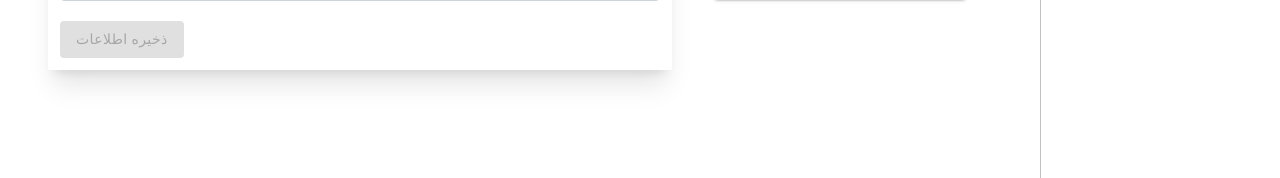
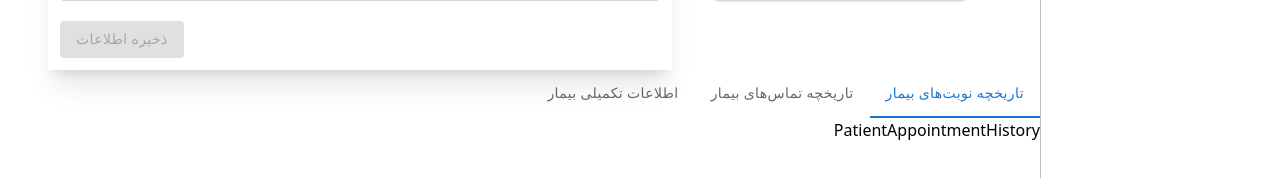
Before and after one commit to imangame2125/bioarc, a React (Vite) app: page /dashboard in a window 1280 px wide. Shown: the part 656-834 px from the top of the page. Built offline with nearby package versions, Linux system fonts and the light colour scheme.

Commit message:
init basic logic tabs rendering components section patient histories

```diff
--- a/src/pages/dashboard/index.tsx
+++ b/src/pages/dashboard/index.tsx
@@ -8,6 +8,7 @@ import OtherPersonAppointmentForm from "./components/otherPersonAppointmentForm"
 import PatientBasicInfo from "./components/PatientBasicInfo";
 import PatientInsuranceInfo from "./components/PatientInsuranceInfo";
 import PatientCallCard from "./components/profileCard";
+import PatientHistory from "./patientHistory";
 import type {
   BasicInformation,
   InsuranceInfo,
@@ -76,7 +77,6 @@ const Dashboard = () => {
         appointmentDate={dashboardHeaderItems.appointmentDate}
         doctorName={dashboardHeaderItems.doctorName}
       />
-
       <Grid className="px-12" container spacing={2}>
         <Grid size={4}>
           <PatientCallCard
@@ -103,6 +103,7 @@ const Dashboard = () => {
           />
         </Grid>
       </Grid>
+      <PatientHistory />
     </Box>
   );
 };
--- /dev/null
+++ b/src/pages/dashboard/patientHistory/components/additionalPatientInformation/index.tsx
@@ -0,0 +1,5 @@
+const AdditionalPatientInformation = () => {
+  return <div>AdditionalPatientInformation</div>;
+};
+
+export default AdditionalPatientInformation;
--- /dev/null
+++ b/src/pages/dashboard/patientHistory/components/patientAppointmentHistory/index.tsx
@@ -0,0 +1,5 @@
+const PatientAppointmentHistory = () => {
+  return <div>PatientAppointmentHistory</div>;
+};
+
+export default PatientAppointmentHistory;
--- /dev/null
+++ b/src/pages/dashboard/patientHistory/components/patientContactHistory/index.tsx
@@ -0,0 +1,5 @@
+const PatientContactHistory = () => {
+  return <div>PatientContactHistory</div>;
+};
+
+export default PatientContactHistory;
--- /dev/null
+++ b/src/pages/dashboard/patientHistory/index.tsx
@@ -0,0 +1,53 @@
+import { Box, Tab, Tabs } from "@mui/material";
+import { useState, type SyntheticEvent } from "react";
+import AdditionalPatientInformation from "./components/additionalPatientInformation";
+import PatientAppointmentHistory from "./components/patientAppointmentHistory";
+import PatientContactHistory from "./components/patientContactHistory";
+
+type RenderComponents =
+  | "patientAppointmentHistory"
+  | "additionalPatientInformation"
+  | "patientContactHistory";
+const PatientHistory = () => {
+  const [renderComponent, setRenderComponent] = useState<RenderComponents>(
+    "patientAppointmentHistory",
+  );
+
+  const handleChange = (event: SyntheticEvent, newValue: RenderComponents) => {
+    setRenderComponent(newValue);
+  };
+
+  const renderComponents = () => {
+    switch (renderComponent) {
+      case "patientAppointmentHistory":
+        return <PatientAppointmentHistory />;
+
+      case "additionalPatientInformation":
+        return <AdditionalPatientInformation />;
+
+      case "patientContactHistory":
+        return <PatientContactHistory />;
+      default:
+        return null;
+    }
+  };
+  return (
+    <Box sx={{ width: "100%" }}>
+      <Tabs
+        value={renderComponent}
+        onChange={handleChange}
+        aria-label="wrapped label tabs example"
+      >
+        <Tab value="patientAppointmentHistory" label="تاریخچه نوبت‌های بیمار" />
+        <Tab value="patientContactHistory" label="تاریخچه تماس‌های بیمار" />
+        <Tab
+          value="additionalPatientInformation"
+          label="اطلاعات تکمیلی بیمار"
+        />
+      </Tabs>
+      {renderComponents()}
+    </Box>
+  );
+};
+
+export default PatientHistory;
```
